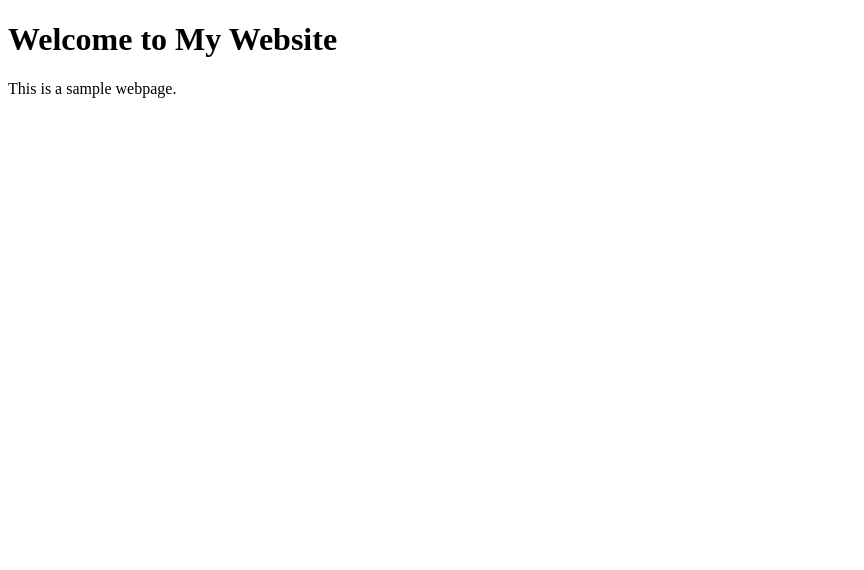
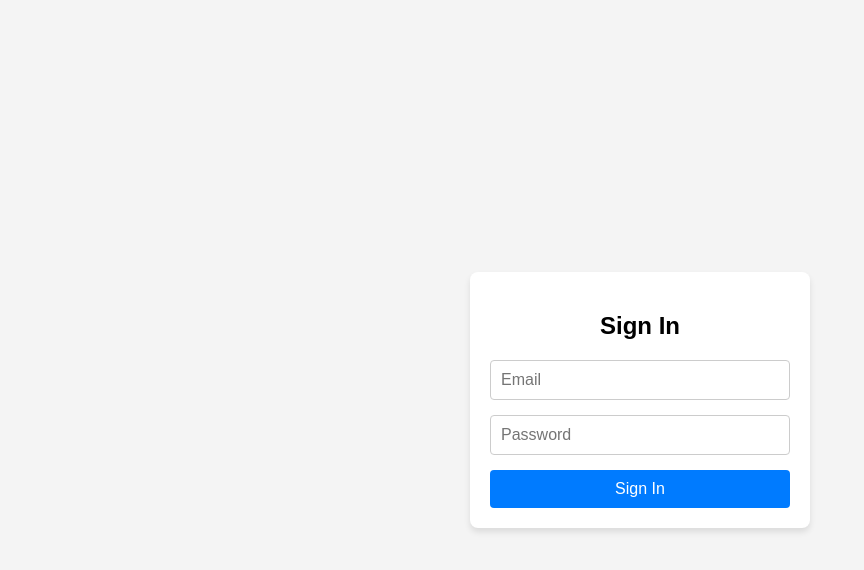
Before and after one commit to mariaherre/Test_Q125, a plain HTML site: page index.html in a window 1280 px wide. Shown: the whole page, without its empty margins (0-864 px from the left). Drawn offline with Linux system fonts and the light colour scheme.

Commit message:
update index.html

```diff
--- a/index.html
+++ b/index.html
@@ -1,23 +1,73 @@
 <!DOCTYPE html>
-
-<html>
+<html lang="en">
 
 <head>
+    <meta charset="UTF-8">
+    <meta name="viewport" content="width=device-width, initial-scale=1.0">
+    <title>Sign In</title>
+    <style>
+        body {
+            font-family: Arial, sans-serif;
+            margin: 0;
+            padding: 0;
+            display: flex;
+            justify-content: center;
+            align-items: center;
+            height: 100vh;
+            background-color: #f4f4f4;
+        }
 
-    <title>My Website</title>
+        .signin-container {
+            background: #fff;
+            padding: 20px;
+            border-radius: 8px;
+            box-shadow: 0 4px 6px rgba(0, 0, 0, 0.1);
+            width: 300px;
+        }
 
-    <meta charset="UTF-8">
+        .signin-container h2 {
+            margin-bottom: 20px;
+            text-align: center;
+        }
 
-    <meta name="viewport" content="width=device-width, initial-scale=1.0">
+        .signin-container form {
+            display: flex;
+            flex-direction: column;
+        }
 
+        .signin-container input {
+            margin-bottom: 15px;
+            padding: 10px;
+            font-size: 16px;
+            border: 1px solid #ccc;
+            border-radius: 4px;
+        }
+
+        .signin-container button {
+            padding: 10px;
+            font-size: 16px;
+            background-color: #007BFF;
+            color: #fff;
+            border: none;
+            border-radius: 4px;
+            cursor: pointer;
+        }
+
+        .signin-container button:hover {
+            background-color: #0056b3;
+        }
+    </style>
 </head>
 
 <body>
-
-    <h1>Welcome to My Website</h1>
-
-    <p>This is a sample webpage.</p>
-
+    <div class="signin-container">
+        <h2>Sign In</h2>
+        <form action="/signin" method="POST">
+            <input type="email" name="email" placeholder="Email" required>
+            <input type="password" name="password" placeholder="Password" required>
+            <button type="submit">Sign In</button>
+        </form>
+    </div>
 </body>
 
 </html>
```
Also changed, not shown: 1 other file.
